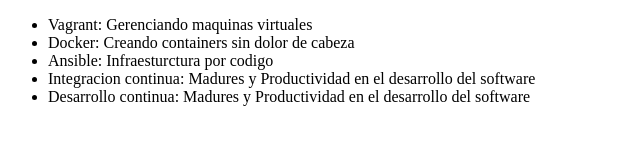
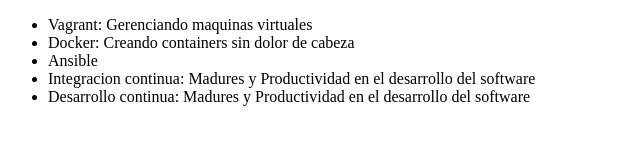
Before and after one commit to DiegoOLopez/aluraGit, a plain HTML site: page index.html in a window 1280 px wide. Shown: the whole page, without its empty margins (0-640 px from the left). Drawn offline with Linux system fonts and the light colour scheme.

Commit message:
Revert "Cambiando index.html"
This reverts commit 4a6e67515e1f140d6d0c644b1dbf413f052c524a.

```diff
--- a/index.html
+++ b/index.html
@@ -8,7 +8,7 @@
      <ul>
          <li> Vagrant: Gerenciando maquinas virtuales </li>
          <li> Docker: Creando containers sin dolor de cabeza </li>
-         <li> Ansible: Infraesturctura por codigo </li>
+         <li> Ansible </li>
          <li> Integracion continua: Madures y Productividad en el desarrollo del software </li>
          <li> Desarrollo continua: Madures y Productividad en el desarrollo del software </li>
      </ul>
```
